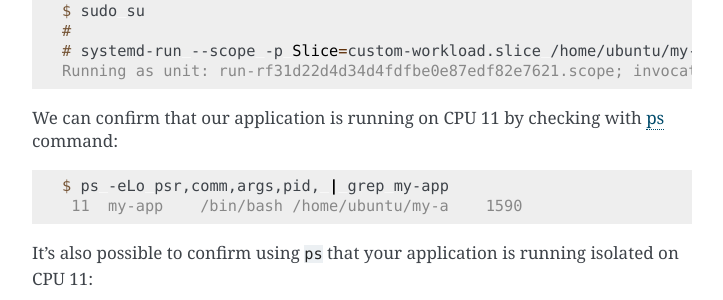
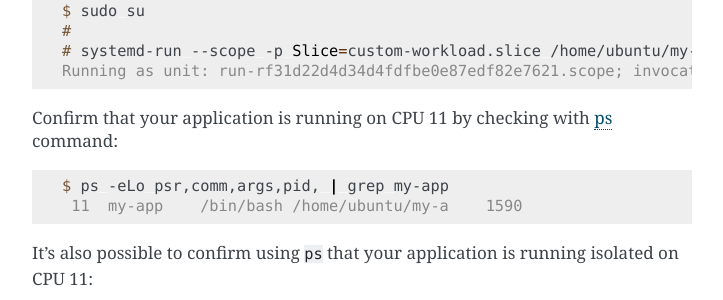
Before and after one commit to canonical/real-time-ubuntu-docs, a Sphinx documentation site: the page built from docs/how-to/using-cpusets.md, in a window 1280 px wide and 900 px high, scrolled down 1971 px. Shown: the part 154-454 px from the top of the window, without its empty margins (388-1111 px from the left). Built offline with Sphinx 7.4.7, drawn with Linux system fonts in a browser that asks for light colours.

Commit message:
refact: make language impersonal and brief
Co-authored-by: AnneCYH <anne.chew@canonical.com>
Signed-off-by: Lincoln Wallace <lincoln.wallace@canonical.com>

````diff
--- a/docs/how-to/using-cpusets.md
+++ b/docs/how-to/using-cpusets.md
@@ -81,7 +81,7 @@ $ sudo su
 Running as unit: run-rf31d22d4d34d4fdfbe0e87edf82e7621.scope; invocation ID: 91facec7c7a24c089a29d7a0080b4f1b
 ```
 
-We can confirm that our application is running on CPU 11 by checking with [ps][ps_manpage] command:
+Confirm that your application is running on CPU 11 by checking with [ps][ps_manpage] command:
 
 ```console
 $ ps -eLo psr,comm,args,pid, | grep my-app
````
